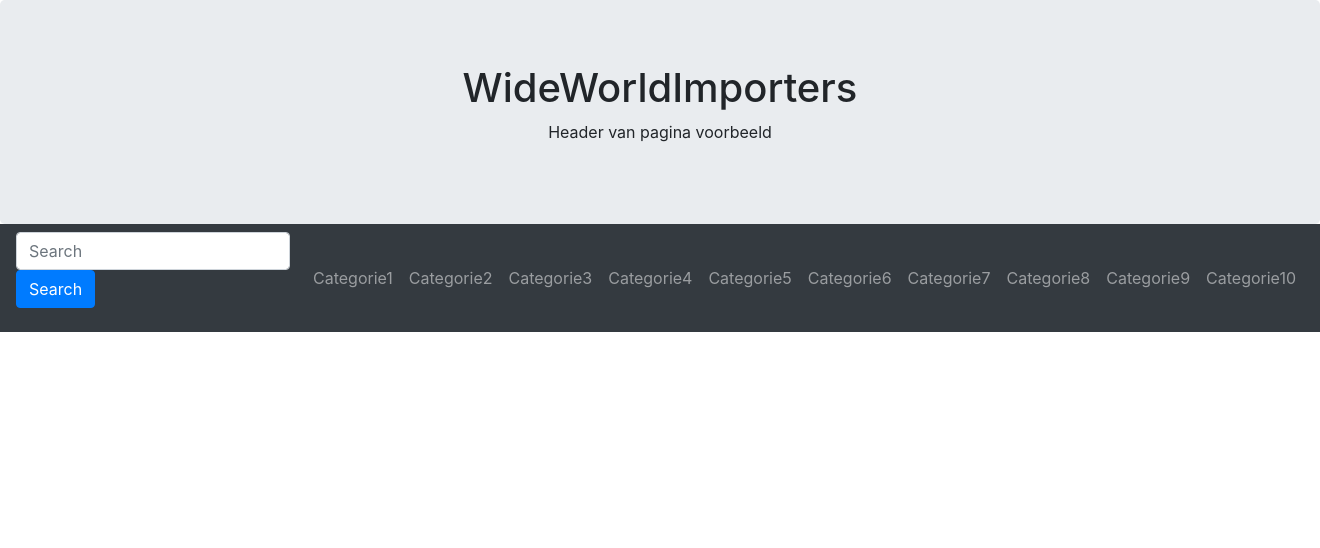
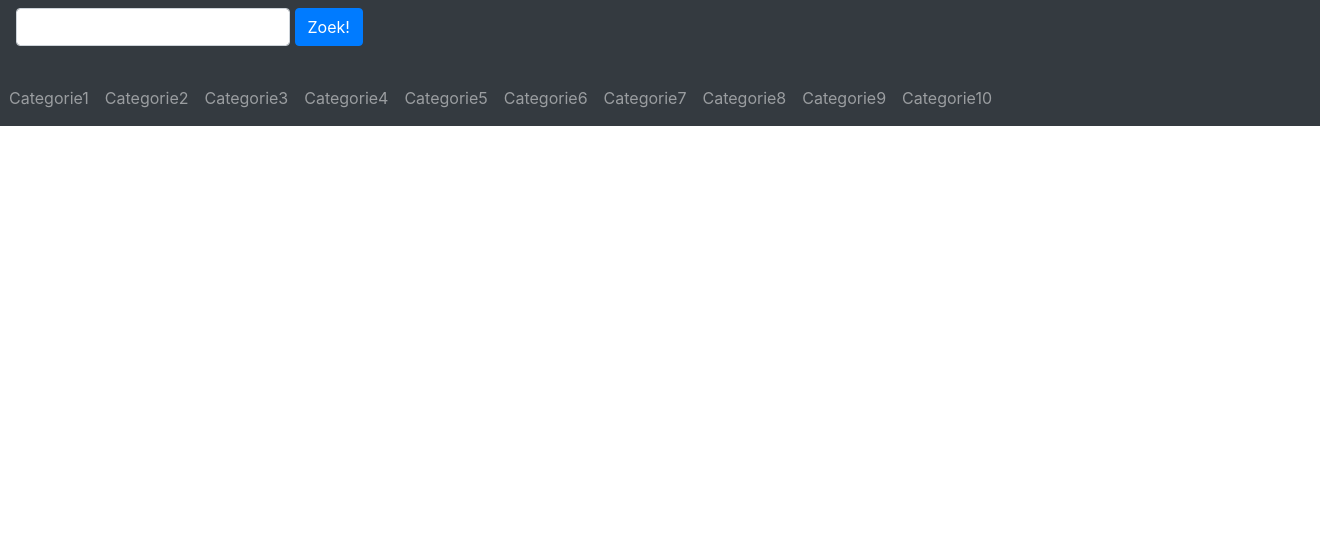
Before and after one commit to itschiel/World-Wide-Importers, a PHP site: page /?search=1 in a window 1320 px wide. Shown: the top 548 px of the page. Run offline with PHP 8.4, Linux system fonts and the light colour scheme.

Commit message:
nu met goede search

```diff
--- a/Includes/Header.php
+++ b/Includes/Header.php
@@ -18,20 +18,21 @@
 <script src="https://cdnjs.cloudflare.com/ajax/libs/popper.js/1.14.7/umd/popper.min.js" integrity="sha384-UO2eT0CpHqdSJQ6hJty5KVphtPhzWj9WO1clHTMGa3JDZwrnQq4sF86dIHNDz0W1" crossorigin="anonymous"></script>
 <script src="https://stackpath.bootstrapcdn.com/bootstrap/4.3.1/js/bootstrap.min.js" integrity="sha384-JjSmVgyd0p3pXB1rRibZUAYoIIy6OrQ6VrjIEaFf/nJGzIxFDsf4x0xIM+B07jRM" crossorigin="anonymous"></script>
 
-<div class="jumbotron text-center" style="margin-bottom:0">
-    <h1>WideWorldImporters</h1>
-    <p>Header van pagina voorbeeld</p>
-</div>
+<nav class="navbar bg-dark navbar-dark">
+    <div class="form-inline">
+        <form method="GET" <?php print("action='searchresult.php?search='". $_GET['search'])?>>
+            <input name="search" type="text" class="form-control">
+            <button name="submit" type="submit" class="btn btn-primary">Zoek!</button>
+        </form>
+    </div>
+</nav>
 
 <nav class="navbar navbar-expand-sm bg-dark navbar-dark">
-<form class="form-inline" action="/action_page.php">
-    <input class="form-control mr-sm-2" type="text" placeholder="Search">
-    <button class="btn btn-primary" type="submit" color="blue">Search</button>
-  </form>
     <button class="navbar-toggler" type="button" data-toggle="collapse" data-target="#collapsibleNavbar">
         <span class="navbar-toggler-icon"></span>
     </button>
-    <div class="collapse navbar-collapse" id="collapsibleNavbar">
+
+    <div class="row collapse navbar-collapse" id="collapsibleNavbar">
         <ul class="navbar-nav">
             <li class="nav-item">
                 <a class="nav-link" href="#">Categorie1</a>
```
